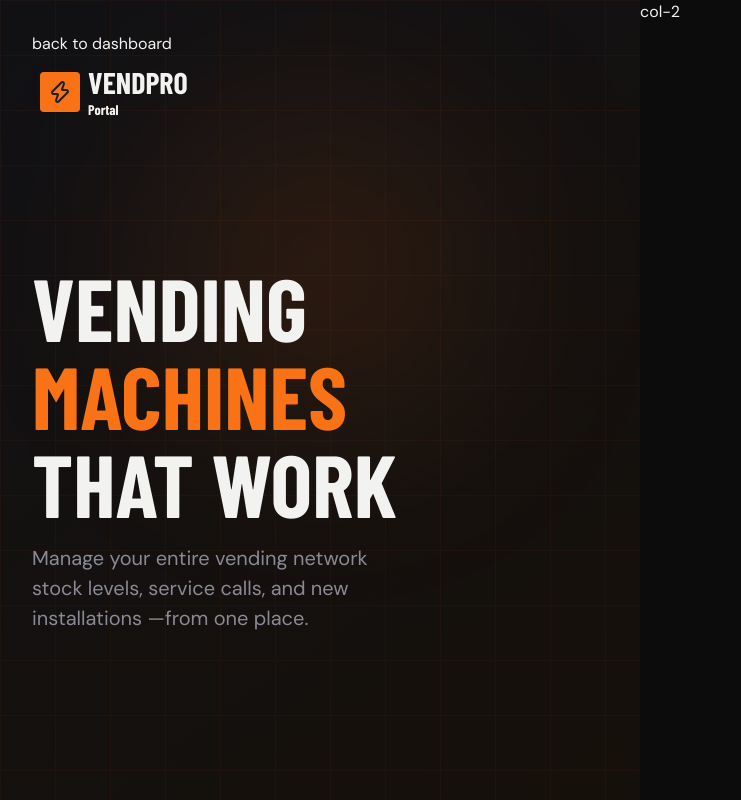
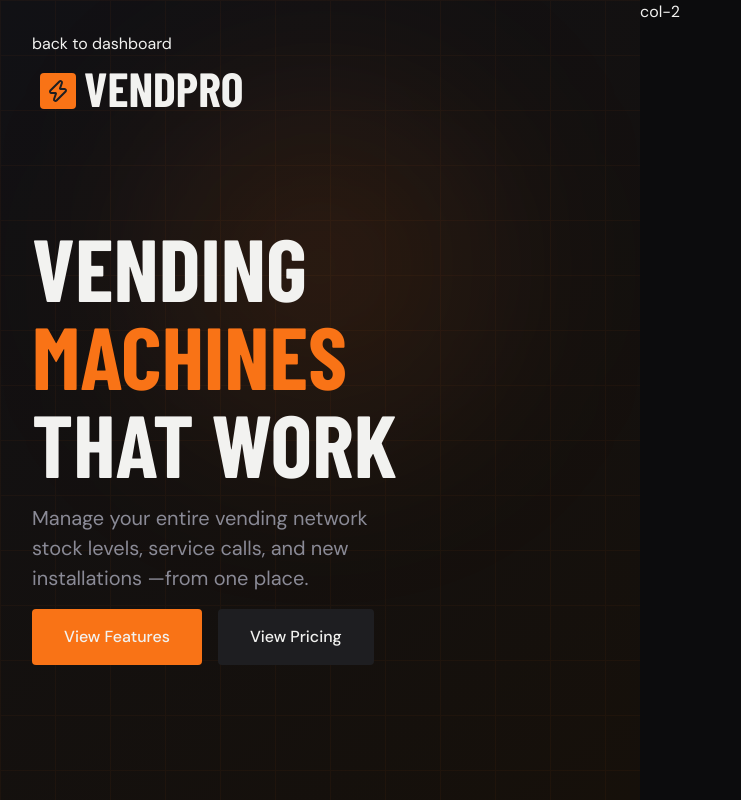
Before and after one commit to Nathan-s-Anthony/vendpro, a Next.js app: page /login in a window 1280 px wide. Shown: the whole page, without its empty margins (0-741 px from the left). Built offline with nearby package versions, Linux system fonts and the light colour scheme; a web font is replaced by a local one.

Commit message:
latest updates

```diff
--- a/app/components/button.tsx
+++ b/app/components/button.tsx
@@ -1,10 +1,11 @@
 "use client";
 
 
-export default function Button({ value, className, action }: { value: string, className: string, action?: () => (void | undefined) }) {
+export default function Button({ variant, value, className, action }:
+    { value: string, className: string, action?: () => (void | undefined), variant: "primary" | "secondary" }) {
 
     return (
-        <button onClick={action} className={`${className} cursor-pointer px-4 py-2 bg-secondary-faded rounded-sm`}>
+        <button onClick={action} className={`${className} bg-${variant} text-${variant}-button-text border-${variant} font-sans cursor-pointer px-8 py-4 rounded-sm transition-all duration-300 `}>
             {value}
         </button>
     )
--- a/app/components/header.tsx
+++ b/app/components/header.tsx
@@ -16,7 +16,7 @@ export default function Header({ className, burgerMenuClick, pageNavName }: { cl
     };
     return (
         <header className={`${className} flex items-center  p-1 justify-between  h-20 border-b border-border/30 w-full `}>
-            <Logo />
+            <Logo variant="normal" />
             <div className=" min-w-0 flex items-center flex-1  lg:pl-4">
                 <div className="bg-primary rounded-sm h-7 w-2">
                 </div>
@@ -27,7 +27,7 @@ export default function Header({ className, burgerMenuClick, pageNavName }: { cl
             <div className="font-mono min-w-0 flex items-center gap-2 transition-all duration-300 cursor-pointer lg:pr-4">
                 <span><b className="text-primary">Casino Manager? </b>Visit our <b className="text-primary">dedicated platform</b></span>
                 <Link href={"/slotspro"}>slotspro.co.za</Link>
-                <Button value={"View Login Route"} className="lg:mr-5" action={() => router.push("/login")} />
+                <Button value={"View Login Route"} className="lg:mr-5" action={() => router.push("/login")} variant={"primary"} />
                 <div onMouseEnter={handleMouseEnterProfile}>
                     <Link href={"/dashboard/profile"} className={`group ${pageNavName === "profile" ? "active-name" : "text-secondary-faded"} flex items-center justify-center gap-2 text-sm   `}>
                         <CircleUser onClick={() => router.push("/dashboard/profile")} className="transition-all duration-300 w-5 h-5 group-hover:text-primary" />
--- a/app/components/logo.tsx
+++ b/app/components/logo.tsx
@@ -3,15 +3,14 @@
 import { Zap } from "lucide-react";
 import Link from "next/link";
 
-export default function Logo() {
+export default function Logo({ variant }: { variant: "large" | "normal" }) {
     return (
-        <Link href={"/dashboard/overview"} className="group justify-start  flex items-center z-50 gap-2 lg:w-64 w-full lg:p-2">
-            <div className="bg-primary rounded-sm w-10 h-10 flex items-center justify-center relative  ">
+        <Link href={"/dashboard/overview"} className={`group justify-start flex items-center z-50 gap-2 lg:w-64 w-full lg:p-2`}>
+            <div className="bg-primary rounded-sm w-9 h-9 flex items-center justify-center lg:mt-1.5 relative">
                 <Zap className="text-secondary transition-transform duration-300 group-hover:-scale-x-100" />
             </div>
-            <div className="flex justify-start flex-col">
-                <span className="font-display font-bold text-3xl">VENDPRO</span>
-                <span className="font-display font-bold text-sm">Portal</span>
+            <div className="flex justify-start flex-col items-center">
+                <span className={`font-display font-bold ${variant === "large" ? "text-5xl " : "text-3xl"} `}>VENDPRO</span>
             </div>
         </Link>
     )
--- a/app/components/panel.tsx
+++ b/app/components/panel.tsx
@@ -11,7 +11,7 @@ export default function Panel({ heading, children, subHeading, desktopMenuCollap
             <div className="flex items-start flex-col justify-center">
                 <div className="flex items-center justify-between w-full ">
                     <SubHeading heading={heading} subHeading={subHeading} />
-                    <Button value={btnValue} className="" />
+                    <Button value={btnValue} className="" variant={"secondary"} />
                 </div>
             </div>
             <div className={className}>
--- a/app/globals.css
+++ b/app/globals.css
@@ -55,6 +55,7 @@
   --card-primary :#161618;
 
 --alert-primary :#ef4444;
+--button-primary-text:#0C0C0D;
 }
 @theme inline {
 
@@ -69,6 +70,7 @@
   --color-sidebar-primary:var(--sidebar-primary);
   --color-alert-primary:var(--alert-primary);
   --color-card-primary:var(--card-primary);
+  --color-primary-button-text:var(--button-primary-text);
 
 /* fonts */
   --font-display: var(--font-barlow-condensed);
--- a/app/login/page.tsx
+++ b/app/login/page.tsx
@@ -1,3 +1,4 @@
+import Button from "../components/button";
 import Logo from "../components/logo";
 
 export default function Login() {
@@ -15,11 +16,16 @@ export default function Login() {
                         <div className="flex flex-col justify-between p-8 h-full">
                             <div>
                                 <a href="/dashboard" className={"mt-4 mb-4"} >back to dashboard</a>
-                                <Logo />
+                                <Logo variant="large" />
                             </div>
                             <div className="flex justify-center  flex-col items-start lg:max-w-96 gap-4 flex-1 ">
                                 <h1 className="uppercase">VENDING <b className="text-primary"><br></br>MACHINES</b><br></br>THAT WORK</h1>
                                 <p className="font-sans text-secondary-faded">Manage your entire vending network stock levels, service calls, and new installations —from one place.</p>
+                                <div className="flex justify-evenly gap-4">
+                                    <Button value={"View Features"} className={""} variant={"primary"} />
+                                    <Button value={"View Pricing"} className={""} variant={"secondary"} />
+                                </div>
+
                             </div>
                         </div>
                     </div>
```
